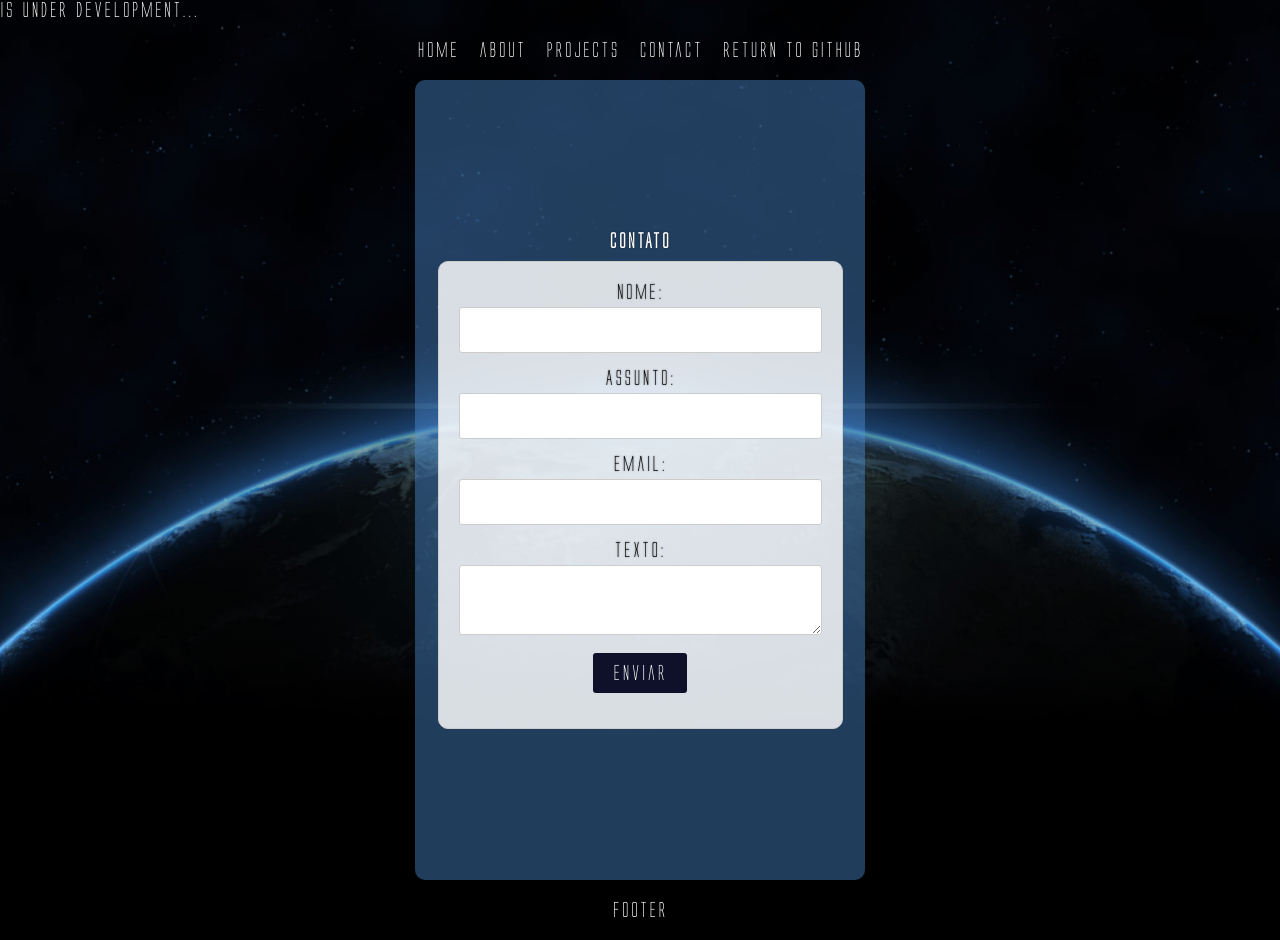
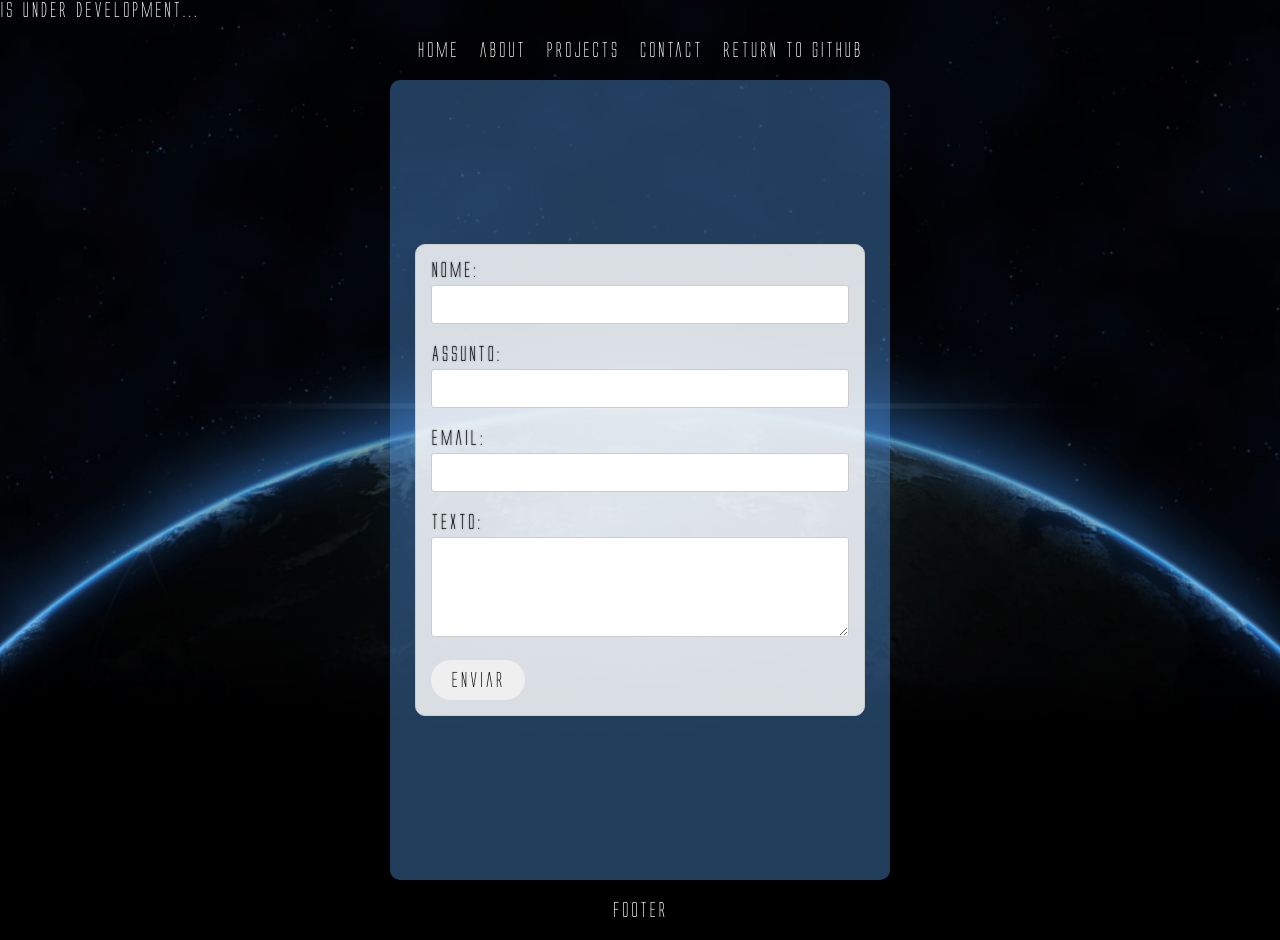
Before and after one commit to Robsonnsbr/my_template_react, a React (Vite) app: page /my_template_react/contact in a window 1280 px wide. Built offline with nearby package versions, Linux system fonts and the light colour scheme.

Commit message:
fix: layout

```diff
--- a/src/components/commons/Main.tsx
+++ b/src/components/commons/Main.tsx
@@ -9,11 +9,11 @@ export const Main = (): React.ReactElement => {
   return (
     <motion.main
       className={css.main}
+      key={location.pathname}
       initial={{ opacity: 0, x: 1000 }}
       animate={{ opacity: 1, x: 0 }}
       exit={{ x: -window.innerWidth }}
       transition={{ duration: 0.5 }}
-      key={location.pathname}
     >
       <Outlet />
     </motion.main>
--- a/src/components/commons/inputs/Form.module.css
+++ b/src/components/commons/inputs/Form.module.css
@@ -1,37 +1,27 @@
 .container {
-    display: flex;
-    flex-direction: column;
-    justify-content: center;
-    align-items: center;
-    width: 450px;
-    height: 100vh;
-}
-
-.container h1 {
-    margin-bottom: .5rem;
-}
-
-form {
+    display: contents;
+    margin: 0;
+    width: 100%;
+    height: 100%;
     border: 1px solid #ccc;
-    padding: 20px;
     border-radius: .5rem;
-    width: 90%;
     background: #ffffffd3;
 }
 
-form>div {
-    margin-bottom: 15px;
+.container form>div {
+    padding: 10px;
 }
 
-label {
+.container label {
     color: #000;
     display: block;
     margin-bottom: 5px;
 }
 
-input,
-textarea {
+.container input,
+.container textarea {
     font-family: "Inter", sans-serif;
+    font-size: 14px;
     color: #000;
     width: 100%;
     padding: 10px;
@@ -39,11 +29,15 @@ textarea {
     border-radius: 3px;
 }
 
-button {
-    background-color: #007bff;
-    color: white;
+.container textarea {
+    min-height: 100px;
+    max-height: 261px;
+    max-width: 418px;
+    line-height: 1.5;
+}
+
+.container button {
     padding: 10px 20px;
-    border: none;
-    border-radius: 3px;
+    border-radius: 25px;
     cursor: pointer;
 }
--- a/src/components/commons/inputs/Form.tsx
+++ b/src/components/commons/inputs/Form.tsx
@@ -14,9 +14,7 @@ export const Form = () => {
   };
 
   return (
-    <>
     <div className={css.container}>
-        <h1>CONTATO</h1>
       <form onSubmit={handleSubmit}>
         <div>
           <label htmlFor="name">Nome:</label>
@@ -69,6 +67,5 @@ export const Form = () => {
         </div>
       </form>
     </div>
-    </>
   );
 };
--- a/src/routes/about/About.module.css
+++ b/src/routes/about/About.module.css
@@ -8,19 +8,20 @@
   background: #5194e069;
   display: flex;
   flex-direction: column;
-  justify-content: center;
+  justify-content: top;
   align-items: center;
   overflow: hidden !important;
+  /* margin: 2rem; */
 }
 
 .content {
   border-radius: .5rem;
   padding: 5px;
   background: #ffffffd3;
-  width: 90%;
-  justify-content: top;
+  margin: 1rem;
+  justify-content: center;
+  align-items: center;
   Overflow: overlay;
-  margin: 1.2rem 0;
   box-shadow: inset 0 0 1px 1px rgba(0, 0, 0, 0.778);
 }
 
@@ -49,7 +50,9 @@ p {
   background-color: transparent;
 }
 
-button {
-  background: #0e1129;
-  color: #fff;
+.about button {
+  margin-bottom: 1rem;
+  padding: 10px 20px;
+  border-radius: 25px;
+  cursor: pointer;
 }
--- a/src/routes/contact/Contact.module.css
+++ b/src/routes/contact/Contact.module.css
@@ -1,5 +1,24 @@
 .contact {
     border-radius: .5rem;
+    height: 100%;
+    width: 100%;
+    max-width: 500px;
     background: #5194e069;
-    text-align: center;
+    display: flex;
+    flex-direction: column;
+    justify-content: center;
+    align-items: center;
+    overflow: hidden !important;
 }
+
+.content {
+    border-radius: .5rem;
+    padding: 5px;
+    background: #ffffffd3;
+    width: 90%;
+    align-items: center;
+    justify-content: center;
+    overflow: hidden;
+    margin: 1.2rem 0;
+    border: 1px solid #ccc;
+}
--- a/src/routes/contact/Contact.tsx
+++ b/src/routes/contact/Contact.tsx
@@ -4,7 +4,9 @@ const { Form } = routesComponents;
 export const Contact = () => {
   return (
     <div className={css.contact}>
-      <Form />
+      <div className={css.content}>
+        <Form />
+      </div>
     </div>
   );
 };
```
Also changed, not shown: 1 other file (tests, documents, lock files or other folders). Lines whose indentation alone changed are shown as unchanged.
